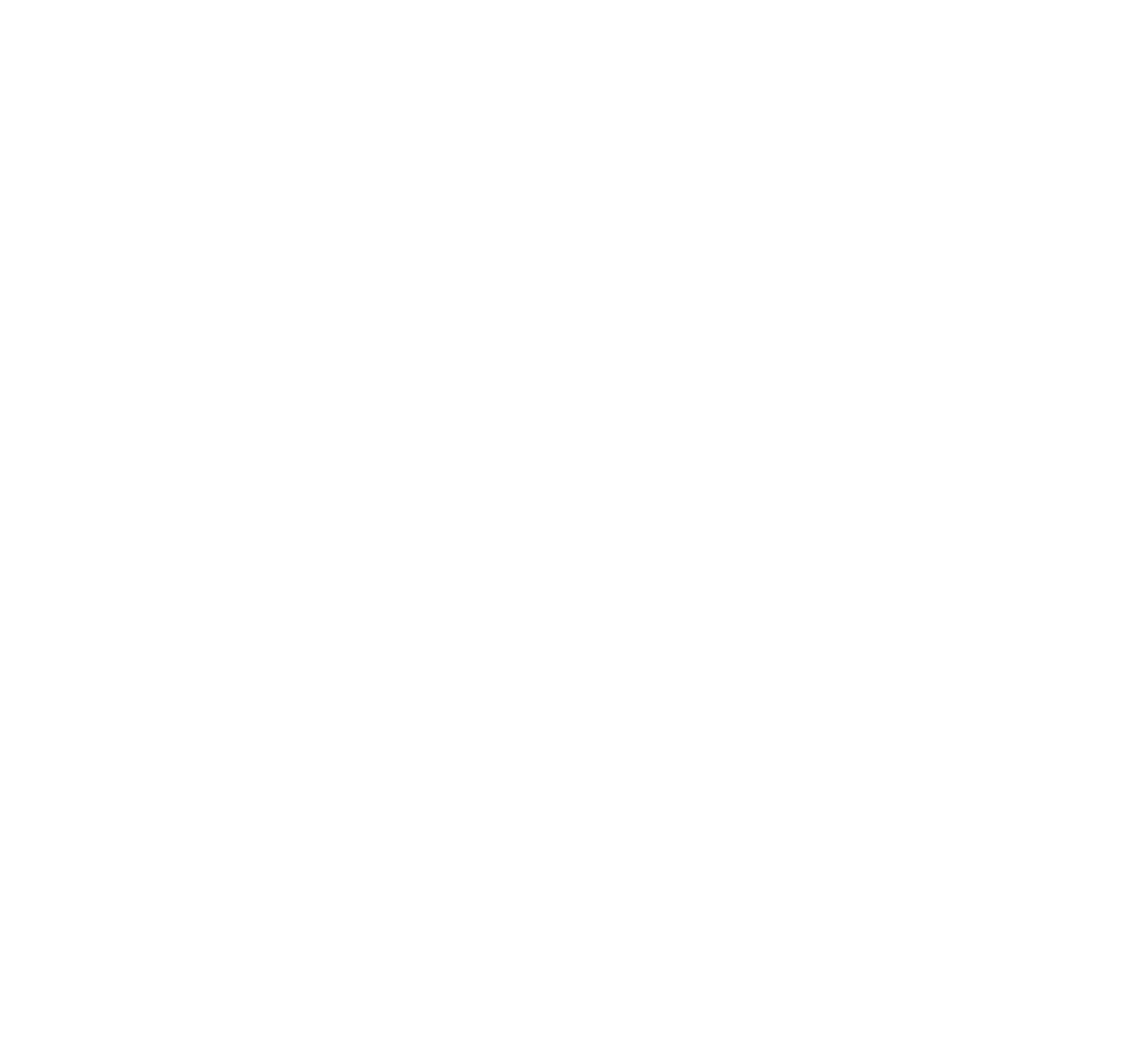
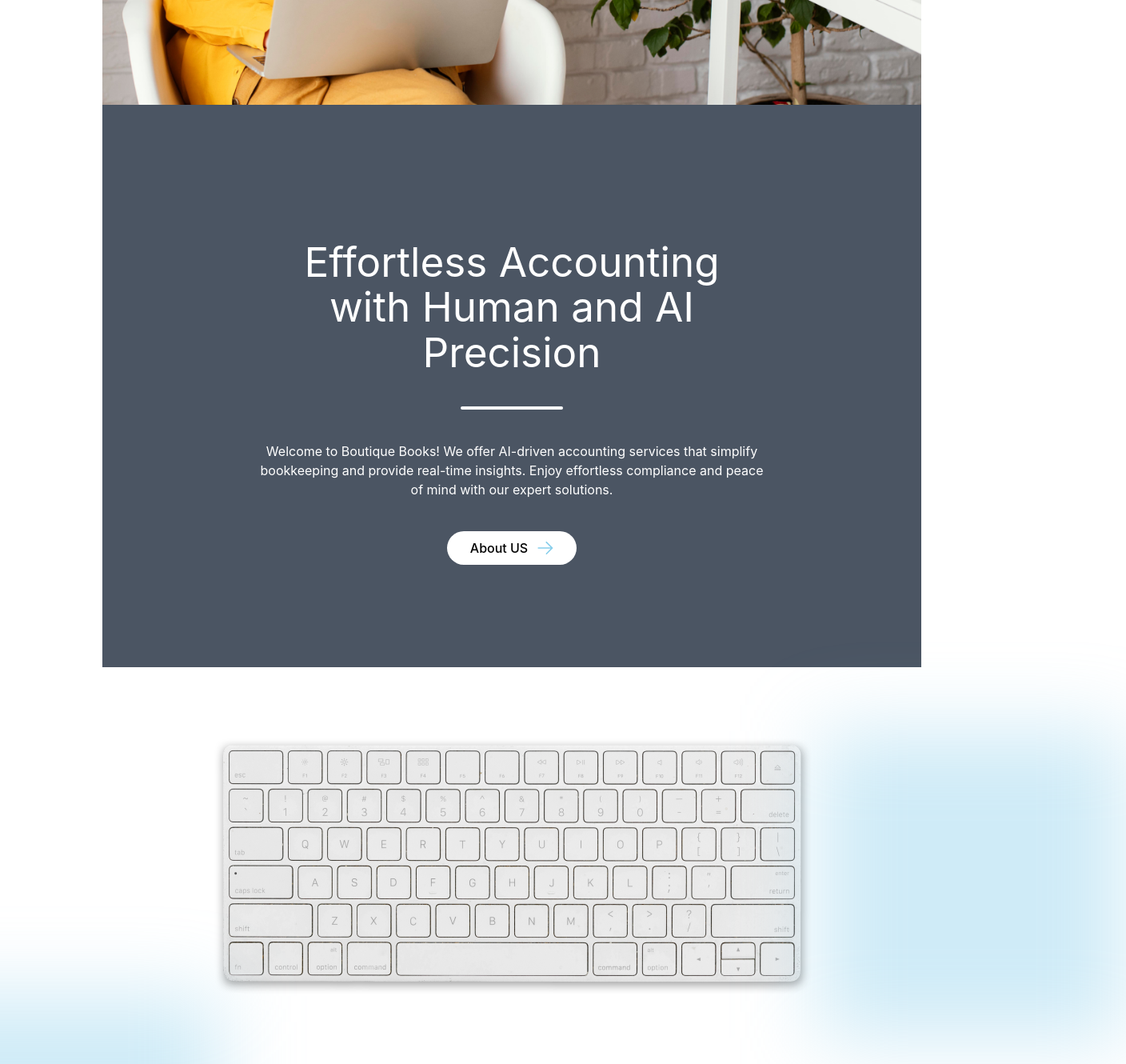
Before and after one commit to NikhilMourya/Boutique-Books, a React (Vite) app: page / in a window 1280 px wide. Shown: the part 1360-2690 px from the top of the page at 80% size, 1408 px wide, since content can reach past the window. Before the commit the page ends 800 px from the top, so only its background shows below. Built offline with nearby package versions, Linux system fonts and the light colour scheme.

Commit message:
update on homepage

```diff
--- a/src/page/HomePage.jsx
+++ b/src/page/HomePage.jsx
@@ -1,4 +1,7 @@
 import ProfileCard from "../components/Homepage/ProfileCard";
+import ladyWithLaptop from "../assets/images/home/female-with-laptop.png"
+import Keyboard from "../assets/images/home/keyboard.png"
+import Finger from "../assets/images/home/finger.png"
 
 const data = [
     {
@@ -65,9 +68,52 @@ const HomePage = () => {
                         }
                     </div>
                 </div>
+                <div className="mx-auto my-10 relative">
+                    <div className="w-4/5 mx-auto">
+                        <div className="center">
+                            <img className="w-full h-auto" src={ladyWithLaptop} />
+                        </div>
+                        <div className="bg-gray-600 px-48 p-32">
+                            <div className="mx-auto text-white">
+                                <h1 className="my-10">Effortless Accounting <br />
+                                    with Human and AI Precision</h1>
+                                <div className="center mx-auto">
+                                    <div className="w-1/5 h-1 rounded-full bg-white"></div>
+                                </div>
+                                <p className="my-10 ">Welcome to Boutique Books! We offer AI-driven accounting services that simplify bookkeeping and provide real-time insights. Enjoy effortless compliance and peace of mind with our expert solutions.</p>
+                                <button className="px-7 p-2 bg-white text-black rounded-full">
+                                    <div className="flex gap-3 flex-row">
+                                        <div className="inline-flex gap-3">
+                                            <span className="text-md">About US</span>
+                                            <span className="content-center"><svg width="20" height="16" viewBox="0 0 24 20" fill="none" xmlns="http://www.w3.org/2000/svg">
+                                                <path d="M14.3659 19.7046L24 10.0493L14.3659 0.393967C14.2789 0.280049 14.1684 0.186099 14.0418 0.118479C13.9152 0.0508581 13.7755 0.0111451 13.6322 0.00202784C13.4888 -0.00708939 13.3452 0.0146026 13.211 0.0656346C13.0769 0.116667 12.9552 0.195847 12.8544 0.297817C12.7536 0.399786 12.6759 0.522163 12.6267 0.656664C12.5774 0.791164 12.5577 0.934646 12.5689 1.0774C12.5801 1.22015 12.6219 1.35884 12.6915 1.48407C12.7611 1.60931 12.8569 1.71817 12.9724 1.80328L20.1805 9.04976L1.00251 9.04976C0.736625 9.04976 0.481634 9.15506 0.293628 9.34251C0.105621 9.52995 -4.2768e-07 9.78419 -4.39268e-07 10.0493C-4.50855e-07 10.3144 0.105621 10.5686 0.293628 10.756C0.481634 10.9435 0.736625 11.0488 1.00251 11.0488L20.1805 11.0488L12.9724 18.2953C12.785 18.4835 12.6802 18.7382 12.6811 19.0035C12.6821 19.2687 12.7887 19.5227 12.9774 19.7096C13.1662 19.8965 13.4217 20.0009 13.6878 20C13.9538 19.9991 14.2085 19.8928 14.396 19.7046L14.3659 19.7046Z" fill="#87CEEB" />
+                                            </svg>
+                                            </span></div>
 
+                                    </div>
+                                </button>
+                            </div>
+                        </div>
+                    </div>
+                </div>
+                <div className="relative my-20">
+                    <div className="center">
+                        <div className="">
+                            <img src={Keyboard} className=""/>
+                        </div>
+                    </div>
+                    <div className="absolute -left-28">
+                        <div className="h-96 w-96 homepage-circle">
 
-            </section>
+                        </div>
+                    </div>
+                    <div className="absolute -right-32 top-0">
+                        <div className="h-96 w-96 homepage-circle">
+
+                        </div>
+                    </div>
+                </div>
+            </section >
         </>
     )
 }
--- a/src/styles/index.css
+++ b/src/styles/index.css
@@ -9,11 +9,20 @@
     font-style: normal;
 }
 
-.button-primary-bg{
+.button-primary-bg {
     background: #2C2C2C;
 }
-.center{
+
+.center {
     display: flex;
     justify-content: center;
     align-items: center;
 }
+
+
+/* Ellipse 7 */
+.homepage-circle {
+    background: rgba(135, 206, 235, 0.4);
+    filter: blur(50px);
+
+}
```
Also changed, not shown: src/assets/images/home/finger.png (added), src/assets/images/home/keyboard.png (added).
